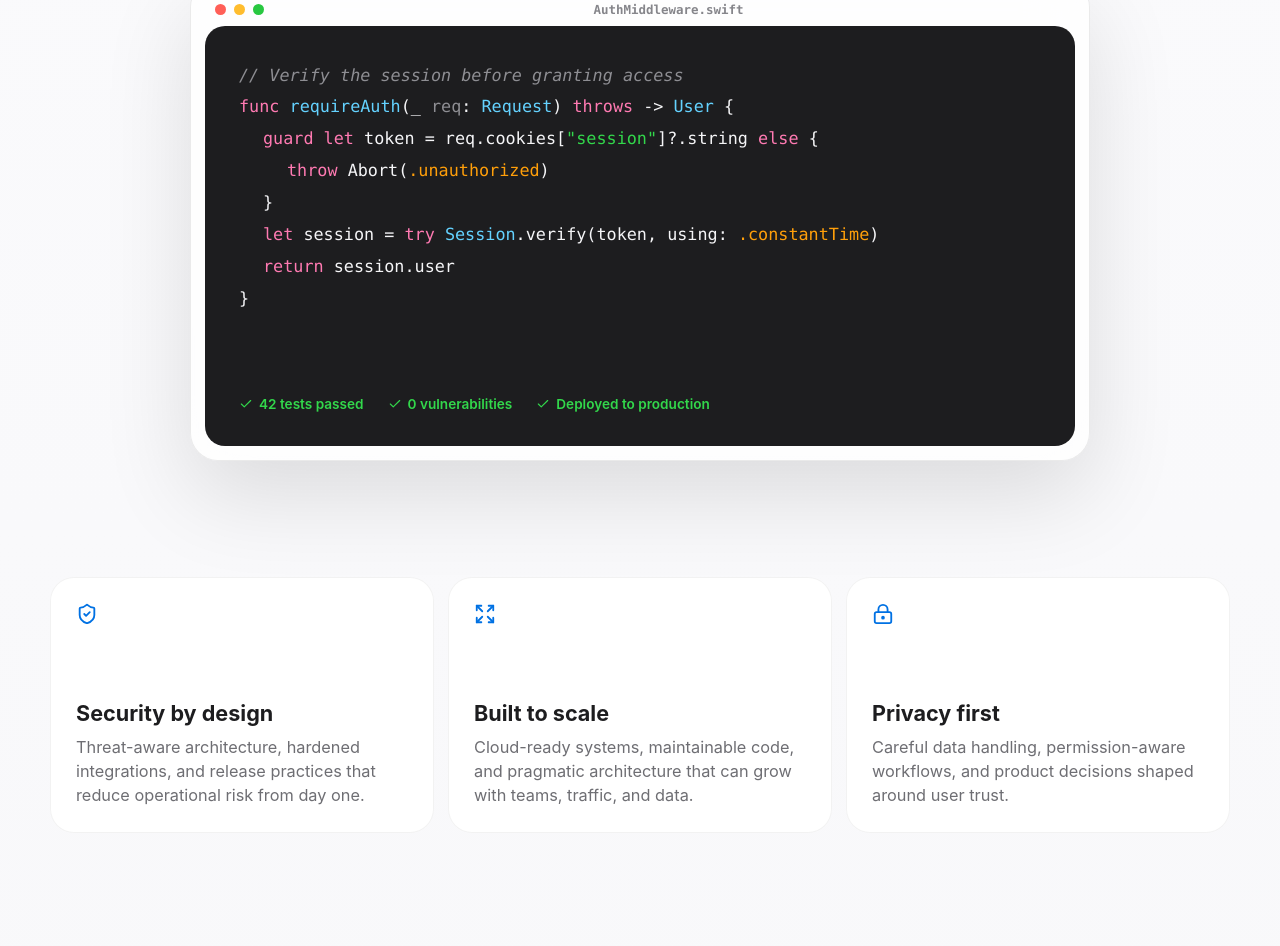
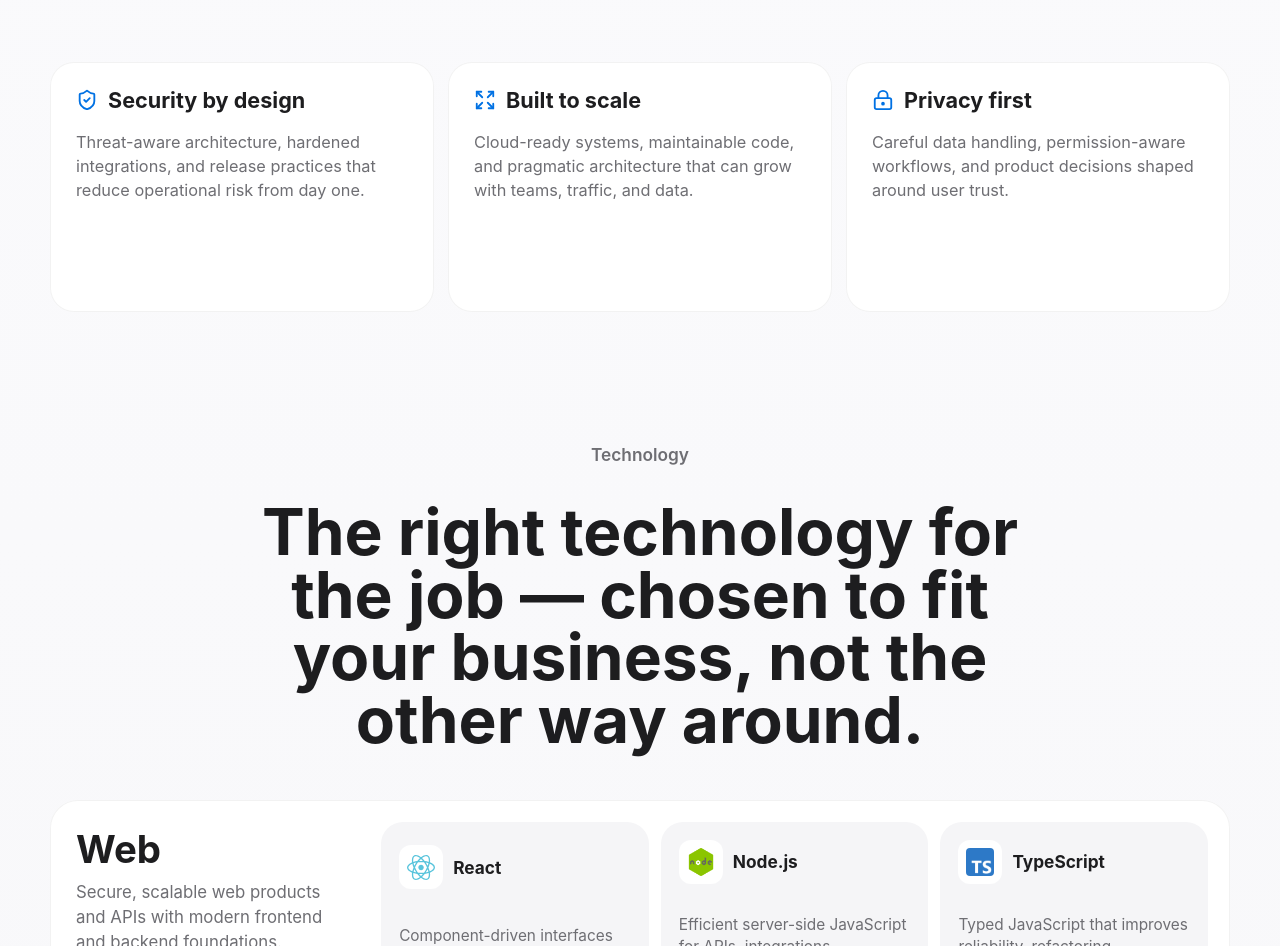
Before and after one commit to spyglee/spyglee, a React (Vite) app: page / in a window 1280 px wide. Shown: the part 766-1712 px from the top of the page. Built offline with nearby package versions, Linux system fonts and the light colour scheme.

Commit message:
added naimation and sections

```diff
--- a/src/main.jsx
+++ b/src/main.jsx
@@ -1,8 +1,8 @@
-import React from 'react';
+import React, { useEffect } from 'react';
 import { createRoot } from 'react-dom/client';
 import {
   ArrowRight,
-  Check,
+  Bot,
   Code2,
   Expand,
   Layers3,
@@ -17,6 +17,11 @@ const services = [
     icon: Code2,
     title: 'Apps and platforms',
     text: 'Modern web products, SaaS platforms, and internal tools shaped around secure, scalable business workflows.',
+  },
+  {
+    icon: Bot,
+    title: 'AI and automation',
+    text: 'AI agents, chatbots, and workflow automation that take over the repetitive work — document processing, approvals, and internal knowledge search.',
   },
   {
     icon: Layers3,
@@ -195,14 +200,88 @@ const projects = [
   },
 ];
 
+const businessProblems = [
+  {
+    problem: "Manual, repetitive work eats up your team's time.",
+    solution: 'Automated workflows and AI agents handle the repetitive parts.',
+  },
+  {
+    problem: 'Employees waste time searching for documents and answers.',
+    solution: 'Centralized systems and AI-powered search surface what people need.',
+  },
+  {
+    problem: "Core systems don't talk to each other.",
+    solution: 'Integrations and APIs connect the tools you already use.',
+  },
+  {
+    problem: 'Approvals and internal processes move too slowly.',
+    solution: 'Streamlined, automated approval workflows.',
+  },
+  {
+    problem: "Internal tools are outdated or don't fit how you work.",
+    solution: 'Custom software built around your actual workflow.',
+  },
+  {
+    problem: 'Reporting still happens by hand, in spreadsheets.',
+    solution: 'Automated dashboards and reporting your team can trust.',
+  },
+];
+
 const process = [
-  'Understand the product, users, constraints, privacy needs, and technical risk.',
-  'Design the first clear version with security and scalability requirements visible early.',
-  'Build in focused releases with production-ready quality and reliable deployment paths.',
-  'Measure the result, document the system, and keep improving responsibly.',
+  {
+    step: '01',
+    title: 'Understand your business',
+    text: 'We learn how your team actually works, where time is lost, and what success looks like before proposing anything.',
+  },
+  {
+    step: '02',
+    title: 'Design the solution',
+    text: 'We recommend the most effective approach — technology chosen to fit the problem, not the other way around.',
+  },
+  {
+    step: '03',
+    title: 'Build',
+    text: 'We develop in focused, production-ready releases with security and scalability visible from the start.',
+  },
+  {
+    step: '04',
+    title: 'Deploy',
+    text: 'We roll out with minimal disruption to your daily operations.',
+  },
+  {
+    step: '05',
+    title: 'Support',
+    text: 'We stay on as a long-term partner — monitoring, improving, and extending the system as your business grows.',
+  },
 ];
 
 function App() {
+  useEffect(() => {
+    const targets = document.querySelectorAll('.reveal');
+    if (!targets.length) return;
+
+    const prefersReducedMotion = window.matchMedia('(prefers-reduced-motion: reduce)').matches;
+    if (prefersReducedMotion) {
+      targets.forEach((el) => el.classList.add('is-visible'));
+      return;
+    }
+
+    const observer = new IntersectionObserver(
+      (entries) => {
+        entries.forEach((entry) => {
+          if (entry.isIntersecting) {
+            entry.target.classList.add('is-visible');
+            observer.unobserve(entry.target);
+          }
+        });
+      },
+      { threshold: 0.2, rootMargin: '0px 0px -10% 0px' }
+    );
+
+    targets.forEach((el) => observer.observe(el));
+    return () => observer.disconnect();
+  }, []);
+
   return (
     <main>
       <nav className="nav">
@@ -215,52 +294,28 @@ function App() {
           <a href="#projects">Projects</a>
           <a href="#clients">Clients</a>
           <a href="#services">Services</a>
+          <a href="#problems">Problems</a>
           <a href="#process">Process</a>
+          <a href="#about">About</a>
           <a href="#contact">Contact</a>
         </div>
       </nav>
 
       <section className="hero" id="top">
         <div className="hero-copy">
-          <p className="eyebrow">Software development solutions</p>
+          <p className="eyebrow">Software, automation, and AI for growing businesses</p>
           <h1>Software that feels simple. Built for work that is not.</h1>
           <p className="hero-text">
-            spyglee designs and builds refined web products, cloud systems, and data tools for teams that care about security, scalability, privacy, and long-term clarity.
+            We help teams cut manual work, connect disconnected systems, and ship software that fits how the business actually runs — backed by secure, production-grade engineering across web, cloud, automation, and AI.
           </p>
           <div className="hero-actions">
             <a className="button primary" href="#contact">
-              Start your project
+              Book a free consultation
               <ArrowRight size={18} />
             </a>
             <a className="button secondary" href="#services">
-              Explore services
+              Explore our services
             </a>
-          </div>
-        </div>
-
-        <div className="product-panel" aria-label="Example of a secure Swift API route spyglee would build">
-          <div className="window-bar">
-            <span />
-            <span />
-            <span />
-            <span className="window-title">AuthMiddleware.swift</span>
-          </div>
-          <div className="code-screen">
-            <pre className="code-block">
-              <span className="code-line"><span className="tok-comment">// Verify the session before granting access</span></span>
-              <span className="code-line"><span className="tok-keyword">func</span> <span className="tok-fn">requireAuth</span>(_ <span className="tok-param">req</span>: <span className="tok-fn">Request</span>) <span className="tok-keyword">throws</span> -&gt; <span className="tok-fn">User</span> {'{'}</span>
-              <span className="code-line indent"><span className="tok-keyword">guard let</span> token = req.cookies[<span className="tok-string">"session"</span>]?.string <span className="tok-keyword">else</span> {'{'}</span>
-              <span className="code-line indent-2"><span className="tok-keyword">throw</span> Abort(<span className="tok-number">.unauthorized</span>)</span>
-              <span className="code-line indent">{'}'}</span>
-              <span className="code-line indent"><span className="tok-keyword">let</span> session = <span className="tok-keyword">try</span> <span className="tok-fn">Session</span>.verify(token, using: <span className="tok-number">.constantTime</span>)</span>
-              <span className="code-line indent"><span className="tok-keyword">return</span> session.user</span>
-              <span className="code-line">{'}'}</span>
-            </pre>
-            <div className="code-status">
-              <span><Check size={14} /> 42 tests passed</span>
-              <span><Check size={14} /> 0 vulnerabilities</span>
-              <span><Check size={14} /> Deployed to production</span>
-            </div>
           </div>
         </div>
       </section>
@@ -271,8 +326,10 @@ function App() {
             const Icon = value.icon;
             return (
               <article className="value-card" key={value.title}>
-                <Icon size={22} />
-                <h3>{value.title}</h3>
+                <div className="card-heading">
+                  <Icon size={22} />
+                  <h3>{value.title}</h3>
+                </div>
                 <p>{value.text}</p>
               </article>
             );
@@ -281,9 +338,9 @@ function App() {
       </section>
 
       <section className="technology section" id="technology">
-        <div className="section-heading">
-          <p className="eyebrow">Main technology stack</p>
-          <h2>Tools we use to build secure products for web, mobile, desktop, and Microsoft workspaces.</h2>
+        <div className="section-heading reveal">
+          <p className="eyebrow">Technology</p>
+          <h2>The right technology for the job — chosen to fit your business, not the other way around.</h2>
         </div>
         <div className="stack-groups">
           {technologyStack.map((group) => (
@@ -295,11 +352,11 @@ function App() {
               <div className="tech-grid">
                 {group.technologies.map((tech) => (
                   <div className="tech-card" key={tech.name}>
-                    <img src={tech.image} alt={tech.name + ' technology image'} />
-                    <div>
+                    <div className="card-heading">
+                      <img src={tech.image} alt={tech.name + ' technology image'} />
                       <h4>{tech.name}</h4>
-                      <p>{tech.description}</p>
                     </div>
+                    <p>{tech.description}</p>
                   </div>
                 ))}
               </div>
@@ -309,7 +366,7 @@ function App() {
       </section>
 
       <section className="projects section" id="projects">
-        <div className="section-heading">
+        <div className="section-heading reveal">
           <p className="eyebrow">Our projects</p>
           <h2>Digital products designed around sensitive, human workflows.</h2>
         </div>
@@ -319,7 +376,7 @@ function App() {
               <div className="project-logo-wrap">
                 <img src={project.logo} alt={project.name + ' logo'} />
               </div>
-              <div className="project-content">
+              <div className="project-content reveal">
                 <p className="project-label">{project.label}</p>
                 <h3>{project.title}</h3>
                 <p>{project.text}</p>
@@ -335,7 +392,7 @@ function App() {
       </section>
 
       <section className="clients section" id="clients">
-        <div className="section-heading">
+        <div className="section-heading reveal">
           <p className="eyebrow">Clients</p>
           <h2>Trusted by teams across commerce, logistics, gaming, and hospitality.</h2>
         </div>
@@ -363,7 +420,7 @@ function App() {
       </section>
 
       <section className="section" id="services">
-        <div className="section-heading">
+        <div className="section-heading reveal">
           <p className="eyebrow">Capabilities</p>
           <h2>Software that fits the way your business operates.</h2>
         </div>
@@ -372,8 +429,10 @@ function App() {
             const Icon = service.icon;
             return (
               <article className="service-card" key={service.title}>
-                <Icon size={24} />
-                <h3>{service.title}</h3>
+                <div className="card-heading">
+                  <Icon size={24} />
+                  <h3>{service.title}</h3>
+                </div>
                 <p>{service.text}</p>
               </article>
             );
@@ -381,25 +440,68 @@ function App() {
         </div>
       </section>
 
-      <section className="section process-section" id="process">
-        <div className="section-heading">
-          <p className="eyebrow">Approach</p>
-          <h2>Thoughtful process. Fewer surprises. Better software.</h2>
+      <section className="section problems" id="problems">
+        <div className="section-heading reveal">
+          <p className="eyebrow">Business problems</p>
+          <h2>We solve real, everyday problems — not just build software.</h2>
         </div>
-        <div className="process-list">
-          {process.map((item) => (
-            <div className="process-item" key={item}>
-              <span className="check">
-                <Check size={16} />
-              </span>
-              <p>{item}</p>
+        <div className="problem-grid" aria-label="Problems we solve and how">
+          {businessProblems.map((row) => (
+            <div className="problem-row" key={row.problem}>
+              <div className="problem-cell problem">
+                <span className="problem-tag">Before</span>
+                <p>{row.problem}</p>
+              </div>
+              <ArrowRight className="problem-arrow" size={20} aria-hidden="true" />
+              <div className="problem-cell solution">
+                <span className="problem-tag">After</span>
+                <p>{row.solution}</p>
+              </div>
             </div>
           ))}
         </div>
       </section>
 
+      <section className="section process-section" id="process">
+        <div className="section-heading reveal">
+          <p className="eyebrow">Approach</p>
+          <h2>Thoughtful process. Fewer surprises. Better software.</h2>
+        </div>
+        <div className="process-timeline" aria-label="How we work">
+          {process.map((item, index) => (
+            <React.Fragment key={item.step}>
+              <div className="process-step">
+                <span className="process-index">{item.step}</span>
+                <h3>{item.title}</h3>
+                <p>{item.text}</p>
+              </div>
+              {index < process.length - 1 && (
+                <div className="process-connector" aria-hidden="true">
+                  <ArrowRight size={18} />
+                </div>
+              )}
+            </React.Fragment>
+          ))}
+        </div>
+      </section>
+
+      <section className="section about" id="about">
+        <div className="about-grid">
+          <div className="about-visual" aria-hidden="true">
+            <img src="/spyglee-logo.svg" alt="" />
+          </div>
+          <div className="about-content reveal">
+            <p className="eyebrow">About spyglee</p>
+            <h2>Full-stack software development.</h2>
+            <p className="about-text">
+              We design and build across web, mobile, desktop, and cloud, with practical Microsoft 365 and automation expertise built in — secure, scalable software shaped around how your business actually runs.
+            </p>
+          </div>
+        </div>
+      </section>
+
       <section className="cta" id="contact">
-        <div>
+        <div className="reveal">
           <p className="eyebrow">Start</p>
           <h2>Bring us an idea, a workflow, or a system that needs to grow without compromising security or privacy.</h2>
         </div>
@@ -418,6 +520,8 @@ function App() {
             <a href="#projects">Projects</a>
             <a href="#clients">Clients</a>
             <a href="#services">Services</a>
+            <a href="#problems">Problems</a>
+            <a href="#about">About</a>
             <a href="#contact">Contact</a>
           </div>
           <p className="footer-copyright">&copy; {new Date().getFullYear()} spyglee. All rights reserved.</p>
--- a/src/styles.css
+++ b/src/styles.css
@@ -15,6 +15,25 @@
 
 html {
   scroll-behavior: smooth;
+}
+
+.reveal {
+  opacity: 0;
+  transform: translateY(36px);
+  transition:
+    opacity 1s ease-out,
+    transform 1.5s cubic-bezier(0.34, 1.56, 0.64, 1);
+}
+
+.reveal.is-visible {
+  opacity: 1;
+  transform: translateY(0);
+}
+
+@media (prefers-reduced-motion: reduce) {
+  .reveal {
+    transition: none;
+  }
 }
 
 body {
@@ -51,9 +70,7 @@ main {
 .brand,
 .nav-links,
 .hero-actions,
-.process-item,
-.cta,
-.window-bar {
+.cta {
   display: flex;
   align-items: center;
 }
@@ -88,6 +105,7 @@ main {
 
 .hero {
   display: grid;
+  align-content: center;
   justify-items: center;
   width: min(1180px, calc(100% - 40px));
   min-height: calc(100vh - 56px);
@@ -178,123 +196,6 @@ h3 {
   background: rgba(0, 102, 204, 0.08);
 }
 
-.product-panel {
-  width: min(900px, 100%);
-  margin-top: 74px;
-  padding: 14px;
-  border: 1px solid rgba(0, 0, 0, 0.08);
-  border-radius: 28px;
-  background: rgba(255, 255, 255, 0.72);
-  box-shadow:
-    0 34px 90px rgba(0, 0, 0, 0.12),
-    inset 0 1px 0 rgba(255, 255, 255, 0.85);
-  backdrop-filter: blur(28px);
-}
-
-.window-bar {
-  gap: 8px;
-  height: 32px;
-  padding: 0 10px;
-}
-
-.window-bar span:not(.window-title) {
-  width: 11px;
-  height: 11px;
-  border-radius: 999px;
-  background: #ff5f57;
-}
-
-.window-bar span:nth-child(2) {
-  background: #ffbd2e;
-}
-
-.window-bar span:nth-child(3) {
-  background: #28c840;
-}
-
-.window-title {
-  flex: 1;
-  text-align: center;
-  font-family: ui-monospace, SFMono-Regular, "SF Mono", Menlo, Consolas, monospace;
-  font-size: 0.78rem;
-  font-weight: 600;
-  color: #86868b;
-}
-
-.code-screen {
-  display: flex;
-  flex-direction: column;
-  justify-content: space-between;
-  gap: 32px;
-  min-height: 420px;
-  padding: 34px;
-  border-radius: 20px;
-  background: #1d1d1f;
-}
-
-.code-block {
-  margin: 0;
-  text-align: left;
-  font-family: ui-monospace, SFMono-Regular, "SF Mono", Menlo, Consolas, monospace;
-  font-size: 1.05rem;
-  line-height: 1.9;
-  white-space: pre-wrap;
-  word-break: break-word;
-  color: #f5f5f7;
-}
-
-.code-line {
-  display: block;
-}
-
-.code-line.indent {
-  padding-left: 24px;
-}
-
-.code-line.indent-2 {
-  padding-left: 48px;
-}
-
-.tok-comment {
-  color: #8e8e93;
-  font-style: italic;
-}
-
-.tok-keyword {
-  color: #ff7ab2;
-}
-
-.tok-fn {
-  color: #64d2ff;
-}
-
-.tok-string {
-  color: #32d74b;
-}
-
-.tok-number {
-  color: #ff9f0a;
-}
-
-.tok-param {
-  color: #8e8e93;
-}
-
-.code-status {
-  display: flex;
-  flex-wrap: wrap;
-  gap: 10px 24px;
-}
-
-.code-status span {
-  display: inline-flex;
-  align-items: center;
-  gap: 6px;
-  color: #32d74b;
-  font-size: 0.85rem;
-  font-weight: 600;
-}
-
 .section {
   width: min(1180px, calc(100% - 40px));
   margin: 0 auto;
@@ -311,7 +212,7 @@ h3 {
 
 .service-grid {
   display: grid;
-  grid-template-columns: repeat(4, 1fr);
+  grid-template-columns: repeat(5, 1fr);
   gap: 18px;
 }
 
@@ -323,17 +224,85 @@ h3 {
   box-shadow: inset 0 0 0 1px rgba(0, 0, 0, 0.04);
 }
 
-.service-card svg {
-  margin-bottom: 86px;
+.card-heading {
+  display: flex;
+  align-items: center;
+  gap: 10px;
+  margin-bottom: 18px;
+}
+
+.card-heading h3 {
+  margin-bottom: 0;
+}
+
+.card-heading svg {
+  flex: 0 0 auto;
   color: #0071e3;
 }
 
-.service-card p,
-.process-item p {
+.service-card p {
   margin-bottom: 0;
   color: #6e6e73;
   font-size: 1.02rem;
   line-height: 1.48;
+}
+
+.problems {
+  padding-top: 28px;
+  padding-bottom: 64px;
+}
+
+.problem-grid {
+  display: grid;
+  gap: 12px;
+}
+
+.problem-row {
+  display: grid;
+  grid-template-columns: 1fr auto 1fr;
+  align-items: center;
+  gap: 16px;
+}
+
+.problem-arrow {
+  flex-shrink: 0;
+  color: #a1a1a6;
+}
+
+.problem-cell {
+  padding: 20px 22px;
+  border-radius: 20px;
+}
+
+.problem-cell p {
+  margin: 0;
+  color: #1d1d1f;
+  font-size: 1rem;
+  font-weight: 500;
+  line-height: 1.4;
+}
+
+.problem-cell.problem {
+  background: #f5f5f7;
+}
+
+.problem-cell.solution {
+  background: rgba(0, 113, 227, 0.06);
+  box-shadow: inset 0 0 0 1px rgba(0, 113, 227, 0.12);
+}
+
+.problem-tag {
+  display: block;
+  margin-bottom: 6px;
+  color: #6e6e73;
+  font-size: 0.72rem;
+  font-weight: 700;
+  letter-spacing: 0.06em;
+  text-transform: uppercase;
+}
+
+.problem-cell.solution .problem-tag {
+  color: #0071e3;
 }
 
 .process-section {
@@ -344,30 +313,88 @@ h3 {
   background: #ffffff;
 }
 
-.process-list {
-  display: grid;
-  grid-template-columns: repeat(4, 1fr);
-  gap: 14px;
+.process-timeline {
+  display: flex;
+  align-items: stretch;
+  gap: 8px;
 }
 
-.process-item {
-  align-items: flex-start;
-  gap: 14px;
-  min-height: 180px;
-  padding: 22px;
+.process-step {
+  flex: 1 1 0;
+  min-width: 0;
+  padding: 26px 20px;
   border-radius: 22px;
   background: #f5f5f7;
 }
 
-.check {
-  display: grid;
-  flex: 0 0 auto;
-  place-items: center;
-  width: 28px;
-  height: 28px;
+.process-step p {
+  margin-bottom: 0;
+  color: #6e6e73;
+  font-size: 0.98rem;
+  line-height: 1.48;
+}
+
+.process-index {
+  display: inline-flex;
+  align-items: center;
+  justify-content: center;
+  width: 34px;
+  height: 34px;
+  margin-bottom: 18px;
   border-radius: 50%;
   background: #1d1d1f;
   color: #ffffff;
+  font-size: 0.85rem;
+  font-weight: 700;
+}
+
+.process-connector {
+  display: flex;
+  flex: 0 0 auto;
+  align-items: center;
+  align-self: center;
+  color: #a1a1a6;
+}
+
+.about {
+  padding-top: 52px;
+  padding-bottom: 92px;
+}
+
+.about-grid {
+  display: grid;
+  grid-template-columns: minmax(280px, 0.85fr) minmax(0, 1fr);
+  align-items: center;
+  gap: 36px;
+}
+
+.about-visual {
+  display: grid;
+  min-height: 340px;
+  padding: 40px;
+  border-radius: 28px;
+  background:
+    radial-gradient(circle at 30% 20%, rgba(0, 113, 227, 0.12), transparent 55%),
+    #f5f5f7;
+  box-shadow: inset 0 0 0 1px rgba(0, 0, 0, 0.05);
+  place-items: center;
+}
+
+.about-visual img {
+  width: min(220px, 60%);
+  height: auto;
+}
+
+.about-content h2 {
+  margin-bottom: 18px;
+}
+
+.about-text {
+  max-width: 560px;
+  color: #6e6e73;
+  font-size: clamp(1.05rem, 1.6vw, 1.25rem);
+  font-weight: 500;
+  line-height: 1.5;
 }
 
 .cta {
@@ -434,14 +461,37 @@ h3 {
     display: none;
   }
 
-  .service-grid,
-  .process-list {
+  .service-grid {
     grid-template-columns: repeat(2, 1fr);
   }
 
   .process-section {
     padding-right: 16px;
     padding-left: 16px;
+  }
+
+  .process-timeline {
+    flex-direction: column;
+  }
+
+  .process-connector {
+    align-self: flex-start;
+    margin-left: 24px;
+    transform: rotate(90deg);
+  }
+
+  .problem-row {
+    grid-template-columns: 1fr;
+    gap: 8px;
+  }
+
+  .problem-arrow {
+    transform: rotate(90deg);
+    margin: 0 auto;
+  }
+
+  .about-grid {
+    grid-template-columns: 1fr;
   }
 
   .cta {
@@ -499,37 +549,17 @@ h3 {
     font-size: 2.55rem;
   }
 
-  .service-grid,
-  .process-list {
+  .service-grid {
     grid-template-columns: 1fr;
   }
 
-  .service-card,
-  .process-item {
+  .service-card {
     min-height: auto;
   }
 
-  .service-card svg {
-    margin-bottom: 48px;
-  }
-
-  .product-panel {
-    margin-top: 46px;
-    border-radius: 22px;
-  }
-
-  .code-screen {
-    min-height: 360px;
+  .about-visual {
+    min-height: 240px;
     padding: 24px;
-    gap: 24px;
-  }
-
-  .code-block {
-    font-size: 0.88rem;
-  }
-
-  .code-status {
-    gap: 8px 16px;
   }
 
   .button {
@@ -797,11 +827,6 @@ h3 {
   box-shadow: inset 0 0 0 1px rgba(0, 0, 0, 0.05);
 }
 
-.value-card svg {
-  margin-bottom: 72px;
-  color: #0071e3;
-}
-
 .value-card p {
   margin-bottom: 0;
   color: #6e6e73;
@@ -816,10 +841,6 @@ h3 {
 
   .value-card {
     min-height: auto;
-  }
-
-  .value-card svg {
-    margin-bottom: 42px;
   }
 }
 
@@ -871,25 +892,24 @@ h3 {
 
 .tech-card {
   display: grid;
-  gap: 18px;
-  min-height: 310px;
-  padding: 16px;
+  gap: 12px;
+  padding: 18px;
   border-radius: 22px;
   background: #f5f5f7;
 }
 
 .tech-card img {
-  width: 100%;
-  height: 235px;
-  padding: 10px;
-  aspect-ratio: 1/1;
-  border-radius: 18px;
+  flex: 0 0 auto;
+  width: 44px;
+  height: 44px;
+  padding: 8px;
+  border-radius: 12px;
   object-fit: contain;
   background: #ffffff;
 }
 
 .tech-card h4 {
-  margin: 0 0 8px;
+  margin: 0;
   color: #1d1d1f;
   font-size: 1.08rem;
   line-height: 1.15;
@@ -930,8 +950,4 @@ h3 {
   .tech-grid {
     grid-template-columns: 1fr;
   }
-
-  .tech-card {
-    min-height: auto;
-  }
 }
```
Also changed, not shown: 4 other files (tests, documents, lock files or other folders).
